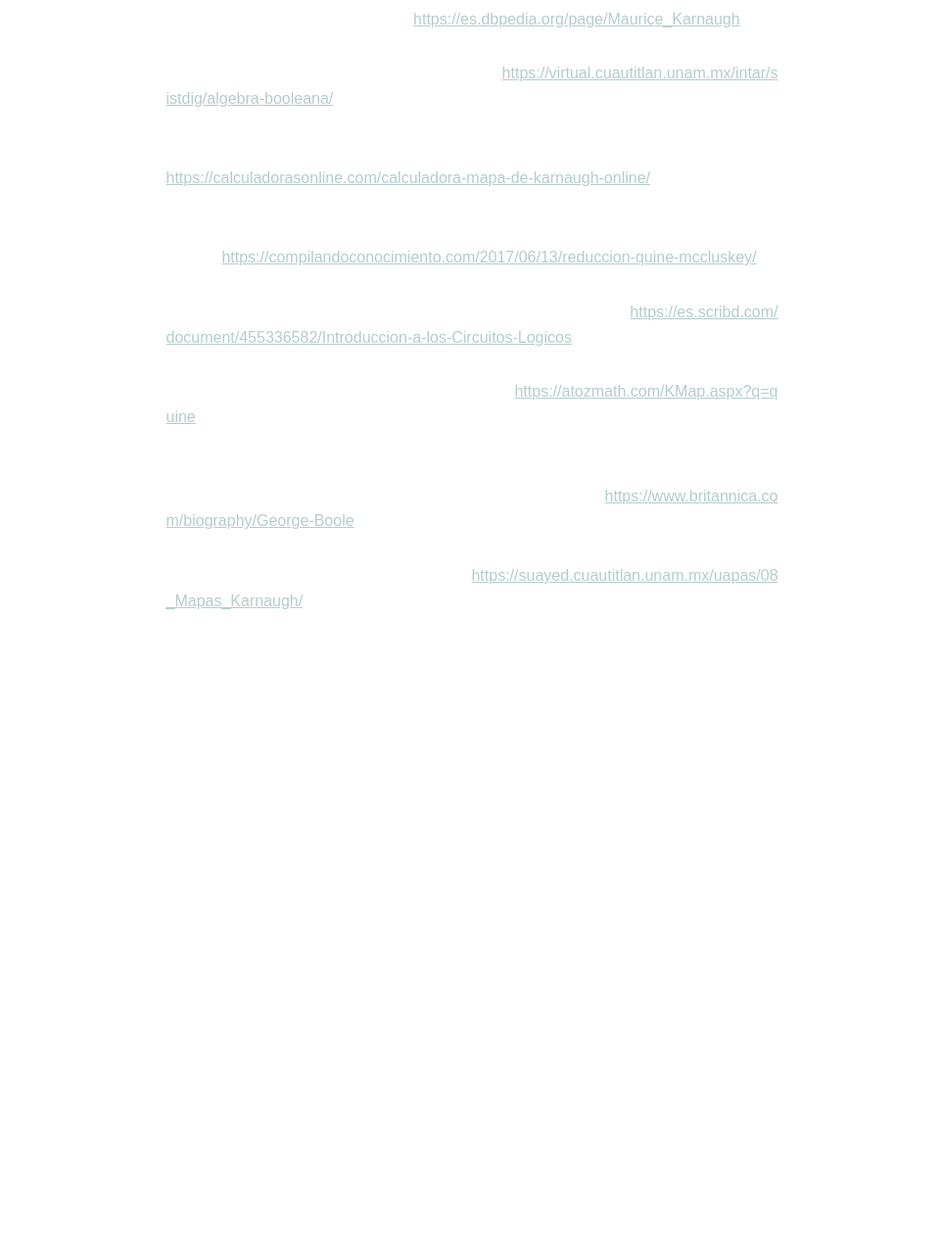
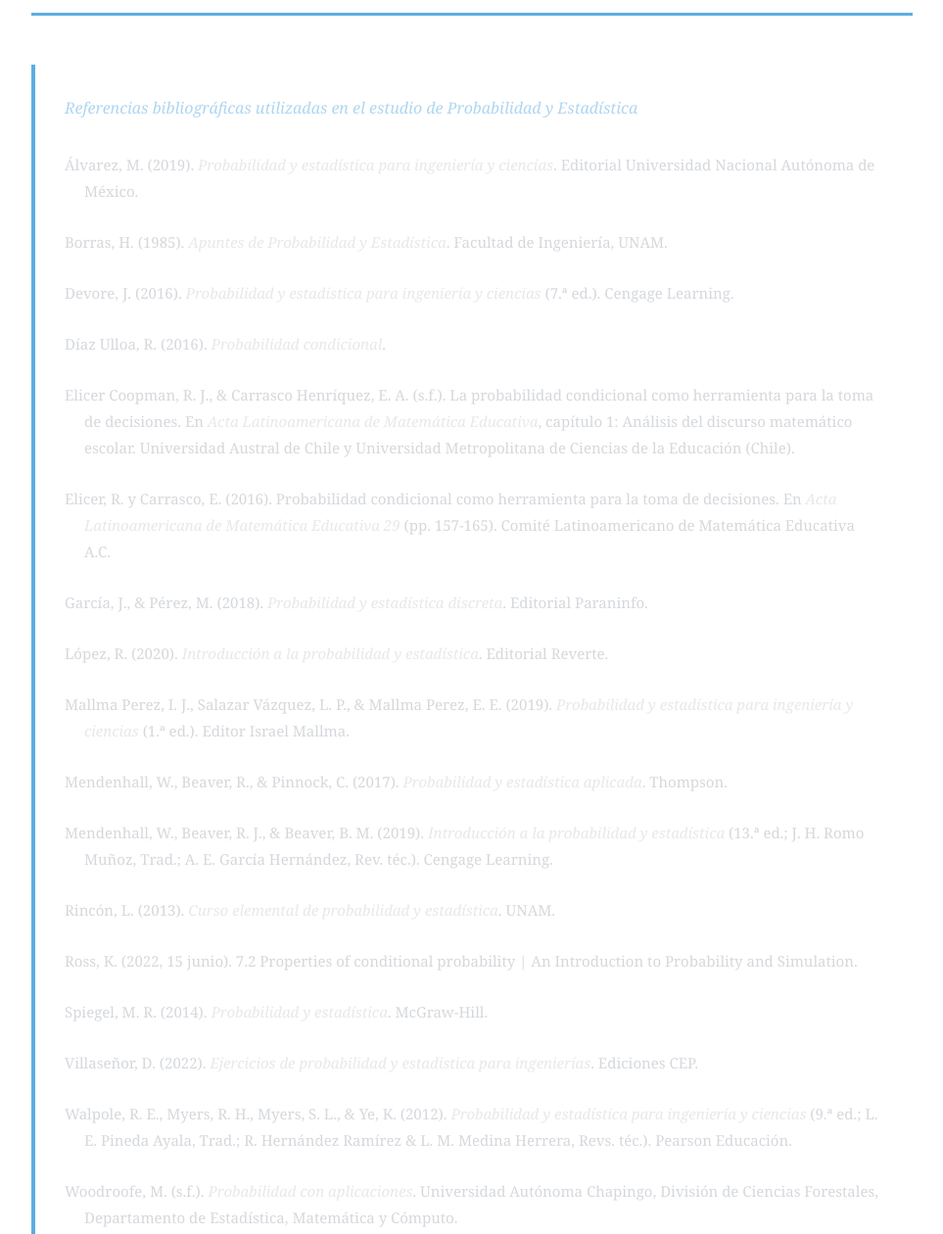
Before and after one commit to VictorVergaraReyes/discrete-structures, a plain HTML site: page biblio.html in a window 1280 px wide. Shown: the part 136-1396 px from the top of the page at 98% size, without its empty margins (158-1121 px from the left). Before the commit the page ends 807 px from the top, so only its background shows below. Drawn offline with Linux system fonts and the light colour scheme; a web font is replaced by a local one.

Commit message:
add bibliografia

```diff
--- a/biblio.html
+++ b/biblio.html
@@ -1,110 +1,133 @@
 <!DOCTYPE html>
 <html lang="es">
+<head>
+    <meta charset="UTF-8">
+    <meta name="viewport" content="width=device-width, initial-scale=1.0">
+    <title>Bibliografía - Probabilidad</title>
+</head>
+<body style="font-family: 'Georgia', 'Times New Roman', serif; max-width: 900px; margin: 0 auto; padding: 40px 20px; color: #e8e8e8; line-height: 1.8;">
 
-<head>
-    <meta http-equiv="X-UA-Compatible" content="IE=edge">
-    <meta http-equiv="content-type" content="text/html; charset=utf-8">
-    <meta name="Author" content="Equipo 2">
-    <script src="media/js/jq.js" type="text/javascript"></script>
-    <script src="media/js/m.js" type="text/javascript"></script>
-    <script src="media/js/ui.js" type="text/javascript"></script>
-    <link rel="stylesheet" href="media/css/ui.css" type="text/css">
-    <style>
-        body {
-            margin: 0;
-            padding: 0;
-            font-family: 'Segoe UI', Tahoma, Geneva, Verdana, sans-serif;
-            display: flex;
-            justify-content: center;
-            align-items: center;
-            min-height: 100vh;
-            background: linear-gradient(rgba(27, 27, 31, 0.85), rgba(27, 27, 31, 0.9)),
-                url('Imagenes/fondo.jpg') center/cover no-repeat fixed;
-            color: #f0f0f0;
-            overflow-x: hidden;
-        }
+    <h1 style="text-align: center; color: #fff; border-bottom: 3px solid #5dade2; padding-bottom: 20px; margin-bottom: 50px; font-size: 36px; letter-spacing: 1px;">Bibliografía</h1>
 
-        section {
-            border-radius: 15px;
-            padding: 30px;
-            width: 80%;
-            max-width: 800px;
-            animation: fadeIn 0.8s ease-out;
-        }
+    <div style="padding: 30px; border-left: 4px solid #5dade2; margin-bottom: 20px;">
+        <p style="color: #aed6f1; margin: 0 0 30px 0; font-size: 16px; font-style: italic;">
+            Referencias bibliográficas utilizadas en el estudio de Probabilidad y Estadística
+        </p>
 
-        h1 {
-            color: #76c7c0;
-            font-size: 2.5em;
-            margin-bottom: 30px;
-            text-shadow: 0 2px 4px rgba(0, 0, 0, 0.3);
-            text-align: center;
-        }
+        <div style="margin-bottom: 25px; padding-left: 20px; text-indent: -20px;">
+            <p style="color: #d5d8dc; margin: 0; font-size: 15px; line-height: 1.8;">
+                Álvarez, M. (2019). <span style="font-style: italic; color: #e8e8e8;">Probabilidad y estadística para ingeniería y ciencias</span>. Editorial Universidad Nacional Autónoma de México.
+            </p>
+        </div>
 
-        .bibliografia {
-            display: flex;
-            flex-direction: column;
-            align-items: center;
-        }
+        <div style="margin-bottom: 25px; padding-left: 20px; text-indent: -20px;">
+            <p style="color: #d5d8dc; margin: 0; font-size: 15px; line-height: 1.8;">
+                Borras, H. (1985). <span style="font-style: italic; color: #e8e8e8;">Apuntes de Probabilidad y Estadística</span>. Facultad de Ingeniería, UNAM.
+            </p>
+        </div>
 
-        .bib-item {
-            margin: 15px 0;
-            line-height: 1.6;
-            max-width: 700px;
-            text-align: justify;
-            text-justify: inter-word;
-            padding: 0 20px;
-            hyphens: auto;
-        }
+        <div style="margin-bottom: 25px; padding-left: 20px; text-indent: -20px;">
+            <p style="color: #d5d8dc; margin: 0; font-size: 15px; line-height: 1.8;">
+                Devore, J. (2016). <span style="font-style: italic; color: #e8e8e8;">Probabilidad y estadística para ingeniería y ciencias</span> (7.ª ed.). Cengage Learning.
+            </p>
+        </div>
 
-        .bib-item em {
-            font-style: italic;
-        }
+        <div style="margin-bottom: 25px; padding-left: 20px; text-indent: -20px;">
+            <p style="color: #d5d8dc; margin: 0; font-size: 15px; line-height: 1.8;">
+                Díaz Ulloa, R. (2016). <span style="font-style: italic; color: #e8e8e8;">Probabilidad condicional</span>.
+            </p>
+        </div>
 
-        a {
-            color: rgb(179, 205, 203);
-            text-decoration: underline;
-            transition: color 0.3s;
-            word-break: break-all;
-        }
+        <div style="margin-bottom: 25px; padding-left: 20px; text-indent: -20px;">
+            <p style="color: #d5d8dc; margin: 0; font-size: 15px; line-height: 1.8;">
+                Elicer Coopman, R. J., & Carrasco Henríquez, E. A. (s.f.). La probabilidad condicional como herramienta para la toma de decisiones. En <span style="font-style: italic; color: #e8e8e8;">Acta Latinoamericana de Matemática Educativa</span>, capítulo 1: Análisis del discurso matemático escolar. Universidad Austral de Chile y Universidad Metropolitana de Ciencias de la Educación (Chile).
+            </p>
+        </div>
 
-        a:hover {
-            color: #3f79c5;
-        }
+        <div style="margin-bottom: 25px; padding-left: 20px; text-indent: -20px;">
+            <p style="color: #d5d8dc; margin: 0; font-size: 15px; line-height: 1.8;">
+                Elicer, R. y Carrasco, E. (2016). Probabilidad condicional como herramienta para la toma de decisiones. En <span style="font-style: italic; color: #e8e8e8;">Acta Latinoamericana de Matemática Educativa 29</span> (pp. 157-165). Comité Latinoamericano de Matemática Educativa A.C.
+            </p>
+        </div>
 
-        @keyframes fadeIn {
-            from {
-                opacity: 0;
-                transform: translateY(20px);
-            }
-            to {
-                opacity: 1;
-                transform: translateY(0);
-            }
-        }
-    </style>
-</head>
+        <div style="margin-bottom: 25px; padding-left: 20px; text-indent: -20px;">
+            <p style="color: #d5d8dc; margin: 0; font-size: 15px; line-height: 1.8;">
+                García, J., & Pérez, M. (2018). <span style="font-style: italic; color: #e8e8e8;">Probabilidad y estadística discreta</span>. Editorial Paraninfo.
+            </p>
+        </div>
 
-<body>
-    <section>
-        <h1>Bibliografía</h1>
+        <div style="margin-bottom: 25px; padding-left: 20px; text-indent: -20px;">
+            <p style="color: #d5d8dc; margin: 0; font-size: 15px; line-height: 1.8;">
+                López, R. (2020). <span style="font-style: italic; color: #e8e8e8;">Introducción a la probabilidad y estadística</span>. Editorial Reverte.
+            </p>
+        </div>
 
-        <div class="bibliografia">
-            <p class="bib-item">1. About: Maurice Karnaugh. (s. f.). <a href="https://es.dbpedia.org/page/Maurice_Karnaugh" target="_blank">https://es.dbpedia.org/page/Maurice_Karnaugh</a></p>
+        <div style="margin-bottom: 25px; padding-left: 20px; text-indent: -20px;">
+            <p style="color: #d5d8dc; margin: 0; font-size: 15px; line-height: 1.8;">
+                Mallma Perez, I. J., Salazar Vázquez, L. P., & Mallma Perez, E. E. (2019). <span style="font-style: italic; color: #e8e8e8;">Probabilidad y estadística para ingeniería y ciencias</span> (1.ª ed.). Editor Israel Mallma.
+            </p>
+        </div>
 
-            <p class="bib-item">2. Álgebra booleana – sistemas digitales. (s. f.). <a href="https://virtual.cuautitlan.unam.mx/intar/sistdig/algebra-booleana/" target="_blank">https://virtual.cuautitlan.unam.mx/intar/sistdig/algebra-booleana/</a></p>
+        <div style="margin-bottom: 25px; padding-left: 20px; text-indent: -20px;">
+            <p style="color: #d5d8dc; margin: 0; font-size: 15px; line-height: 1.8;">
+                Mendenhall, W., Beaver, R., & Pinnock, C. (2017). <span style="font-style: italic; color: #e8e8e8;">Probabilidad y estadística aplicada</span>. Thompson.
+            </p>
+        </div>
 
-            <p class="bib-item">3. Calculadoras Online. (2024, 29 septiembre). <em>Calculadora Mapa de Karnaugh online.</em> <a href="https://calculadorasonline.com/calculadora-mapa-de-karnaugh-online/" target="_blank">https://calculadorasonline.com/calculadora-mapa-de-karnaugh-online/</a></p>
+        <div style="margin-bottom: 25px; padding-left: 20px; text-indent: -20px;">
+            <p style="color: #d5d8dc; margin: 0; font-size: 15px; line-height: 1.8;">
+                Mendenhall, W., Beaver, R. J., & Beaver, B. M. (2019). <span style="font-style: italic; color: #e8e8e8;">Introducción a la probabilidad y estadística</span> (13.ª ed.; J. H. Romo Muñoz, Trad.; A. E. García Hernández, Rev. téc.). Cengage Learning.
+            </p>
+        </div>
 
-            <p class="bib-item">4. Lalaandrea. (2017, 13 junio). <em>Reducción Quine McCluskey.</em> Compilando Conocimiento. <a href="https://compilandoconocimiento.com/2017/06/13/reduccion-quine-mccluskey/" target="_blank">https://compilandoconocimiento.com/2017/06/13/reduccion-quine-mccluskey/</a></p>
+        <div style="margin-bottom: 25px; padding-left: 20px; text-indent: -20px;">
+            <p style="color: #d5d8dc; margin: 0; font-size: 15px; line-height: 1.8;">
+                Rincón, L. (2013). <span style="font-style: italic; color: #e8e8e8;">Curso elemental de probabilidad y estadística</span>. UNAM.
+            </p>
+        </div>
 
-            <p class="bib-item">5. Salcedo, W. (s. f.). <em>Introducción a los Circuitos Lógicos.</em> Scribd. <a href="https://es.scribd.com/document/455336582/Introduccion-a-los-Circuitos-Logicos" target="_blank">https://es.scribd.com/document/455336582/Introduccion-a-los-Circuitos-Logicos</a></p>
+        <div style="margin-bottom: 25px; padding-left: 20px; text-indent: -20px;">
+            <p style="color: #d5d8dc; margin: 0; font-size: 15px; line-height: 1.8;">
+                Ross, K. (2022, 15 junio). 7.2 Properties of conditional probability | An Introduction to Probability and Simulation.
+            </p>
+        </div>
 
-            <p class="bib-item">6. Shah, P. N. (s. f.). <em>Quine-McCluskey calculator.</em> <a href="https://atozmath.com/KMap.aspx?q=quine" target="_blank">https://atozmath.com/KMap.aspx?q=quine</a></p>
+        <div style="margin-bottom: 25px; padding-left: 20px; text-indent: -20px;">
+            <p style="color: #d5d8dc; margin: 0; font-size: 15px; line-height: 1.8;">
+                Spiegel, M. R. (2014). <span style="font-style: italic; color: #e8e8e8;">Probabilidad y estadística</span>. McGraw-Hill.
+            </p>
+        </div>
 
-            <p class="bib-item">7. The Editors of Encyclopaedia Britannica. (2025, 11 junio). <em>George Boole | Facts, Biography, death, Education, & Books.</em> Encyclopedia Britannica. <a href="https://www.britannica.com/biography/George-Boole" target="_blank">https://www.britannica.com/biography/George-Boole</a></p>
+        <div style="margin-bottom: 25px; padding-left: 20px; text-indent: -20px;">
+            <p style="color: #d5d8dc; margin: 0; font-size: 15px; line-height: 1.8;">
+                Villaseñor, D. (2022). <span style="font-style: italic; color: #e8e8e8;">Ejercicios de probabilidad y estadística para ingenierías</span>. Ediciones CEP.
+            </p>
+        </div>
 
-            <p class="bib-item">8. Vázquez, D. (s. f.). <em>Mapas de Karnaugh.</em> <a href="https://suayed.cuautitlan.unam.mx/uapas/08_Mapas_Karnaugh/" target="_blank">https://suayed.cuautitlan.unam.mx/uapas/08_Mapas_Karnaugh/</a></p>
+        <div style="margin-bottom: 25px; padding-left: 20px; text-indent: -20px;">
+            <p style="color: #d5d8dc; margin: 0; font-size: 15px; line-height: 1.8;">
+                Walpole, R. E., Myers, R. H., Myers, S. L., & Ye, K. (2012). <span style="font-style: italic; color: #e8e8e8;">Probabilidad y estadística para ingeniería y ciencias</span> (9.ª ed.; L. E. Pineda Ayala, Trad.; R. Hernández Ramírez & L. M. Medina Herrera, Revs. téc.). Pearson Educación.
+            </p>
         </div>
-    </section>
+
+        <div style="margin-bottom: 25px; padding-left: 20px; text-indent: -20px;">
+            <p style="color: #d5d8dc; margin: 0; font-size: 15px; line-height: 1.8;">
+                Woodroofe, M. (s.f.). <span style="font-style: italic; color: #e8e8e8;">Probabilidad con aplicaciones</span>. Universidad Autónoma Chapingo, División de Ciencias Forestales, Departamento de Estadística, Matemática y Cómputo.
+            </p>
+        </div>
+
+        <div style="padding-left: 20px; text-indent: -20px;">
+            <p style="color: #d5d8dc; margin: 0; font-size: 15px; line-height: 1.8;">
+                Zamorano, M. (2017). <span style="font-style: italic; color: #e8e8e8;">Probabilidad y estadística básica</span>. Editorial Universidad de México.
+            </p>
+        </div>
+    </div>
+
+    <div style="margin-top: 60px; padding: 20px; border-top: 2px solid #5dade2; text-align: center;">
+        <p style="margin: 0; font-size: 14px; color: #aed6f1; font-style: italic;">
+            Total de referencias: 19
+        </p>
+    </div>
+
 </body>
 </html>
```
